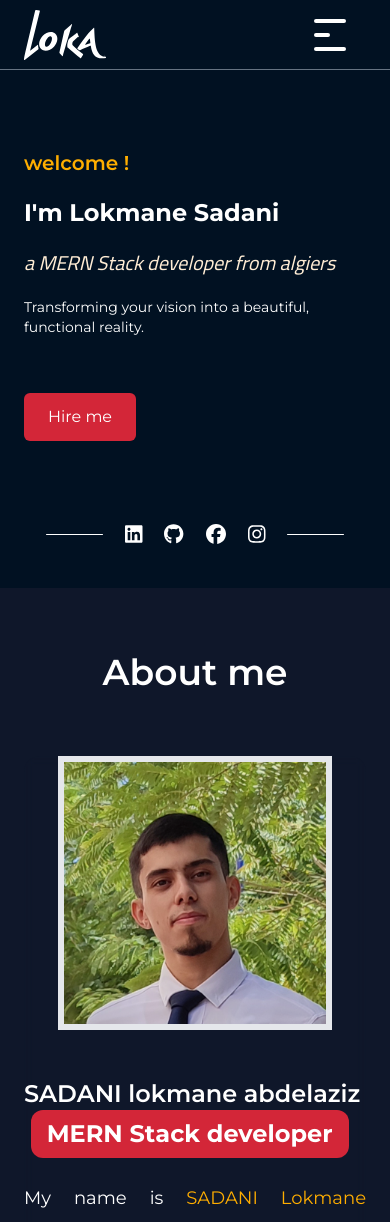
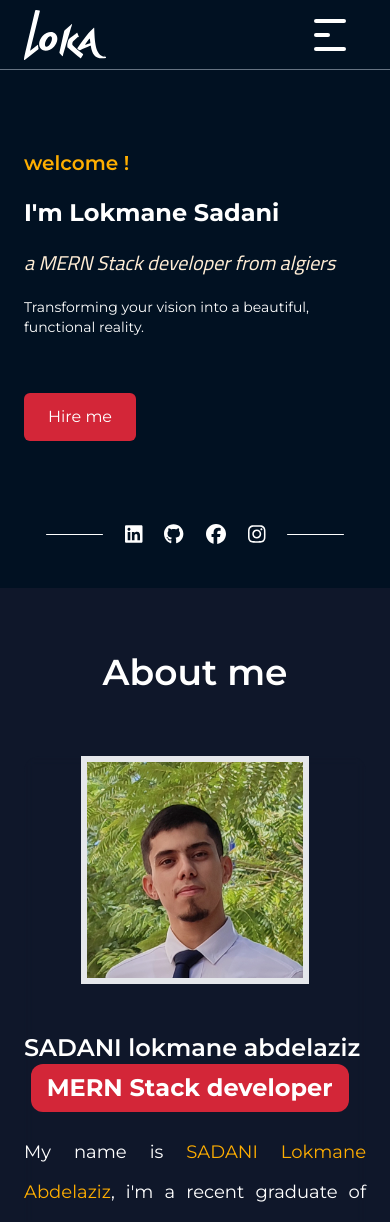
Before and after one commit to lokmanesadani/portfolio-2, a React (Vite) app: page / in a window 390 px wide. Shown: the top 1222 px of the page. Built offline with nearby package versions, Linux system fonts and the light colour scheme.

Commit message:
about section fix

```diff
--- a/src/components/About/about.tsx
+++ b/src/components/About/about.tsx
@@ -31,9 +31,9 @@ const About = () => {
         About me
       </span>
       <div className="w-full backdrop-blur-sm rounded-2xl flex flex-col h-full justify-evenly">
-        <div className="flex flex-col sm:flex-row gap-12 max-sm:items-center">
+        <div className="flex flex-col md:flex-row gap-12 max-md:items-center">
           <img
-            className=" sm:w-56 md:w-80 w-4/5 border-[6px] m-0"
+            className=" sm:w-96 md:w-80 w-4/6 shrink-0 object-cover border-[6px] m-0"
             src="/Signature.jpg"
             alt=""
           />
```
